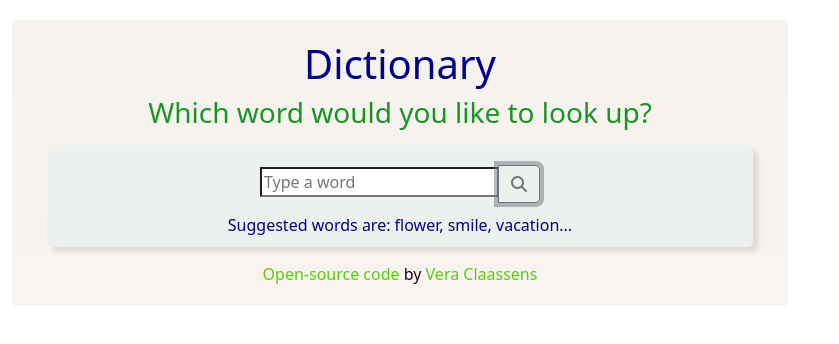
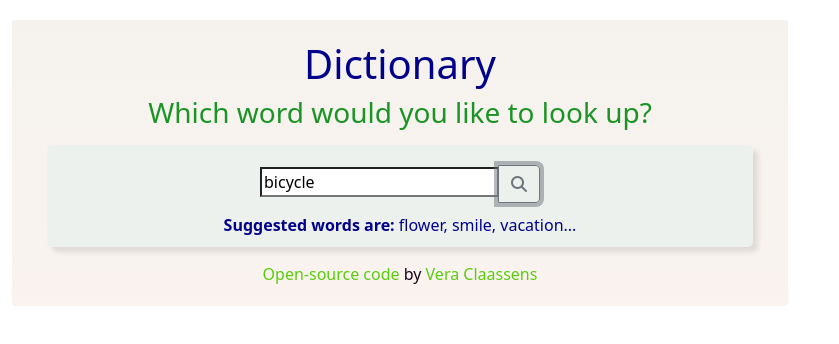
Before and after one commit to Vera-NL/dictionary-app-vera-claassens, a React (Create React App) app: page / in a window 1280 px wide. Shown: the top 344 px of the page, without its empty margins (0-839 px from the left). Built offline with nearby package versions, Linux system fonts and the light colour scheme; no server answers.

Commit message:
Updated css

```diff
--- a/src/Dictionary.js
+++ b/src/Dictionary.js
@@ -39,7 +39,10 @@ export default function Dictionary (props) {
                 <section>
                     <form className="Search" onSubmit={handleSubmit}>
                         <div className="input-group" id="input-group">
-                            <input type="search" placeholder="Type a word" onChange={handleKeywordChange} />
+                            <input type="search"
+                                placeholder="Type a word"
+                                onChange={handleKeywordChange}
+                                defaultValue={props.defaultKeyword} />
                             <button className="btn btn-outline-secondary"
                                     type="submit"
                                     value="search"
@@ -48,7 +51,7 @@ export default function Dictionary (props) {
                             </button>
                         </div>
                         <div className="Hint">
-                            Suggested words are: flower, smile, vacation...
+                            <strong>Suggested words are:</strong> flower, smile, vacation...
                         </div>
                     </form>
                 </section>
```
